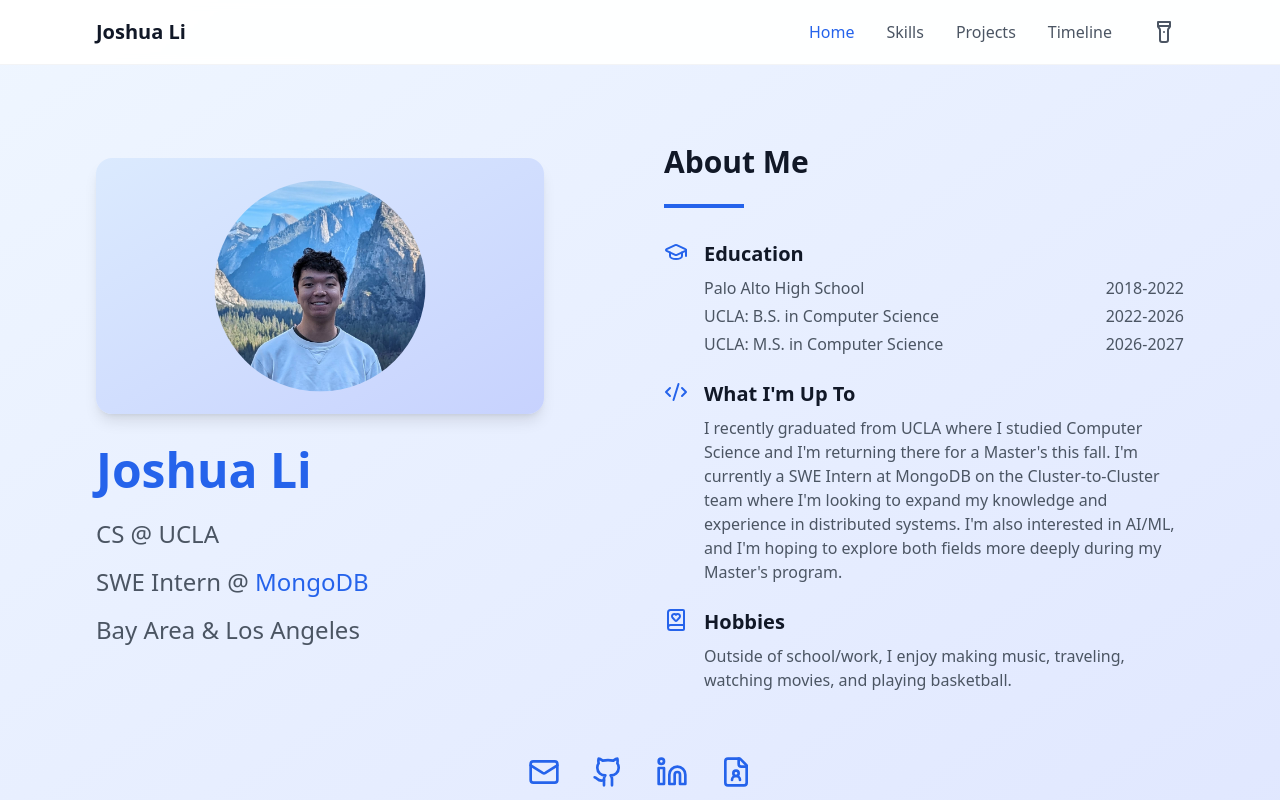
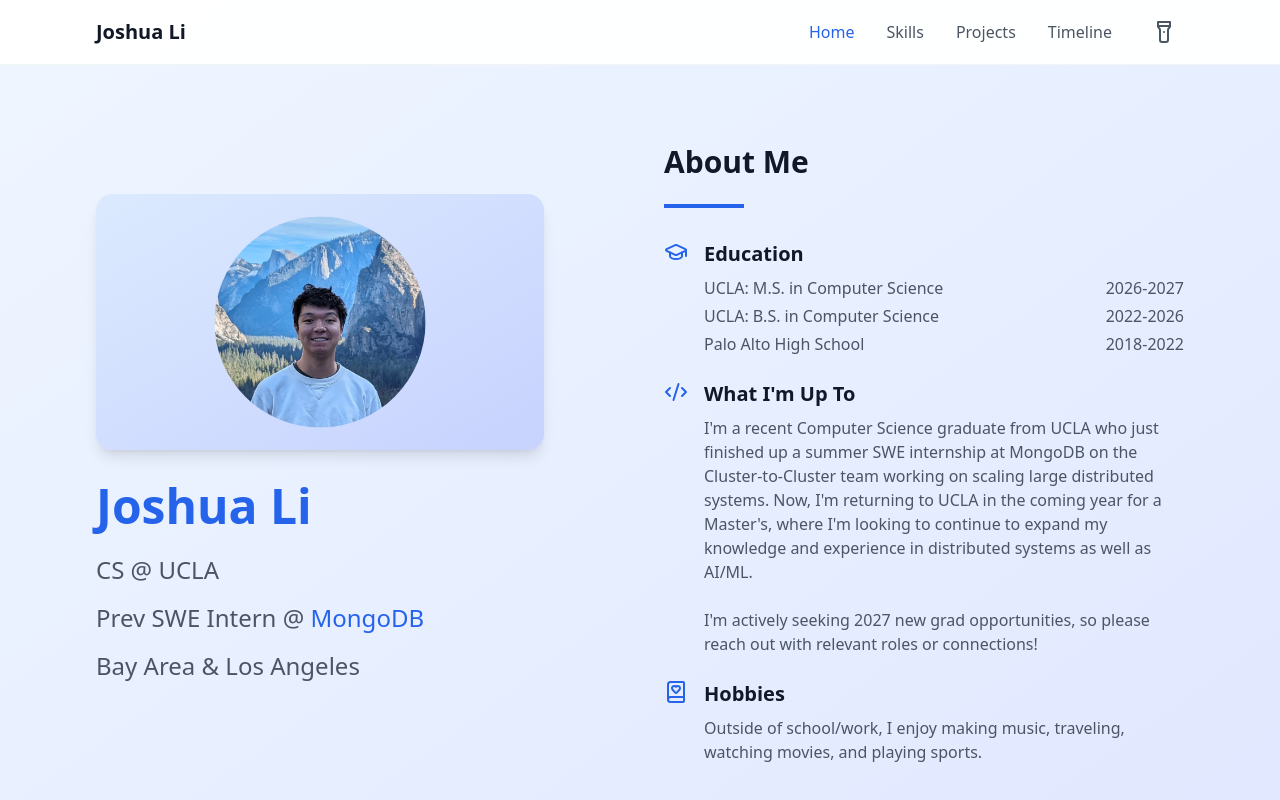
Before and after one commit to joshuali3110/joshuali3110.github.io, a React (Vite) app: page / in a window 1280 px wide. Shown: the top 800 px of the page. Built offline with nearby package versions, Linux system fonts and the light colour scheme.

Commit message:
update post-MongoDB info

```diff
--- a/src/App.tsx
+++ b/src/App.tsx
@@ -175,7 +175,7 @@ function App() {
 
   // Update copyEmailToClipboard to always show 'Copied!' text for 2 seconds
   const copyEmailToClipboard = async () => {
-    const email = "joshuali3110@ucla.edu";
+    const email = "joshly.swe@gmail.com";
     try {
       await navigator.clipboard.writeText(email);
       setEmailCopied(true);
@@ -290,9 +290,9 @@ function App() {
       position: "Software Engineer Intern",
       location: "San Francisco, CA",
       start: "Jun 2026",
-      end: "Present",
+      end: "Aug 2026",
       description:
-        "Cluster-to-Cluster Team",
+        "Cluster-to-Cluster",
       icon: Briefcase,
     },
     {
@@ -575,7 +575,7 @@ function App() {
                   CS @ UCLA
                 </p>
                 <p className="text-xl sm:text-2xl text-gray-600 dark:text-gray-300 mb-4">
-                  SWE Intern @{" "}
+                  Prev SWE Intern @{" "}
                     <a
                       href="https://www.mongodb.com/"
                       target="_blank"
@@ -616,10 +616,10 @@ function App() {
                     <div className="space-y-1">
                       <div className="flex justify-between items-start">
                         <span className="text-gray-600 dark:text-gray-300">
-                          Palo Alto High School
+                          UCLA: M.S. in Computer Science
                         </span>
                         <span className="text-gray-600 dark:text-gray-300 text-right w-32">
-                          2018-2022
+                          2026-2027
                         </span>
                       </div>
                       <div className="flex justify-between items-start">
@@ -632,10 +632,10 @@ function App() {
                       </div>
                       <div className="flex justify-between items-start">
                         <span className="text-gray-600 dark:text-gray-300">
-                          UCLA: M.S. in Computer Science
+                          Palo Alto High School
                         </span>
                         <span className="text-gray-600 dark:text-gray-300 text-right w-32">
-                          2026-2027
+                          2018-2022
                         </span>
                       </div>
                     </div>
@@ -654,17 +654,19 @@ function App() {
                       What I'm Up To
                     </h3>
                     <p className="text-gray-600 dark:text-gray-300">
-                      I recently graduated from UCLA where I studied Computer
-                      Science and I'm returning there for a Master's
-                      this fall. I'm currently a SWE Intern at MongoDB
-                      on the Cluster-to-Cluster team where I'm looking to expand
-                      my knowledge and experience in distributed systems.
-                      I'm also interested in AI/ML, and I'm hoping to explore
-                      both fields more deeply during my Master's program.
+                      I'm a recent Computer Science graduate from UCLA who
+                      just finished up a summer SWE internship at MongoDB
+                      on the Cluster-to-Cluster team working on scaling
+                      large distributed systems. Now, I'm returning to
+                      UCLA in the coming year for a Master's, where I'm
+                      looking to continue to expand my knowledge and
+                      experience in distributed systems as well as AI/ML.
+                      <br/> <br/>
+                      I'm actively seeking 2027 new grad opportunities,
+                      so please reach out with relevant roles or connections!
                     </p>
                   </div>
                 </div>
-
                 <div className="flex items-start space-x-4">
                   <div className="flex-shrink-0">
                     <BookHeart
@@ -678,7 +680,7 @@ function App() {
                     </h3>
                     <p className="text-gray-600 dark:text-gray-300">
                       Outside of school/work, I enjoy making music, traveling,
-                      watching movies, and playing basketball.
+                      watching movies, and playing sports.
                     </p>
                   </div>
                 </div>
@@ -695,7 +697,7 @@ function App() {
                   ? "text-blue-600 dark:text-blue-400 cursor-not-allowed"
                   : "text-blue-600 dark:text-blue-400 hover:text-blue-800 dark:hover:text-blue-300 cursor-pointer"
               }`}
-              title="joshuali3110 [at] ucla [dot] edu"
+              title="joshly.swe [at] gmail [dot] com"
             >
               <div className="relative">
                 <Mail
@@ -727,7 +729,7 @@ function App() {
               <Github size={32} />
             </a>
             <a
-              href="https://www.linkedin.com/in/joshua-m-li/"
+              href="https://www.linkedin.com/in/joshly/"
               target="_blank"
               rel="noopener noreferrer"
               className="text-blue-600 dark:text-blue-400 hover:text-blue-800 dark:hover:text-blue-300 transition-colors"
```
